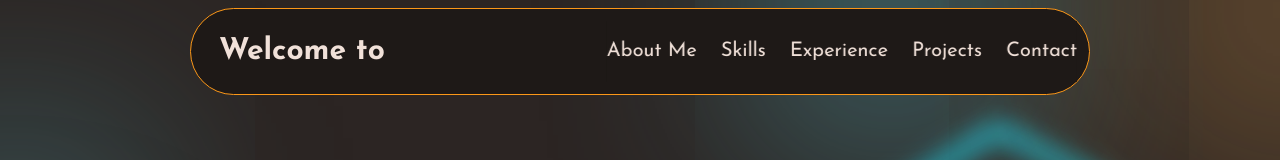
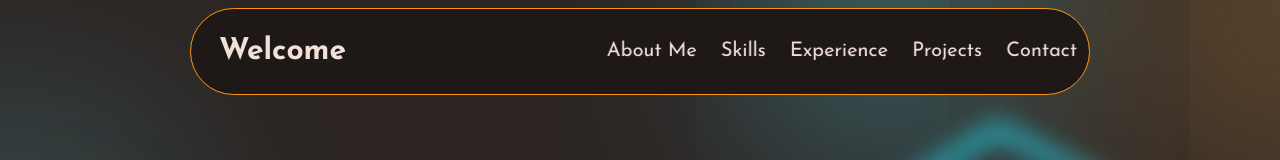
Before and after one commit to Ojesh-Mundale/Personal-Portfolio, a React (Vite) app: page / in a window 1280 px wide. Shown: the top 160 px of the page. Built offline with nearby package versions, Linux system fonts and the light colour scheme.

Commit message:
path changed

```diff
--- a/src/components/navbar/NavbarMain.jsx
+++ b/src/components/navbar/NavbarMain.jsx
@@ -8,7 +8,7 @@ const NavbarMain = () => {
   return (
     <nav className="max-w-[1300px] mx-auto w-full  px-4 fixed left-[50%] -translate-x-[50%] z-20 flex gap-4 mt-2">
       <div className="flex justify-between w-full max-w-[900px] mx-auto bg-black items-center p-3 rounded-r-full rounded-l-full border-orange border-[0.5px] ">
-        <span className="text-3xl font-bold text-white select-none ml-4">Welcome to</span>
+        <span className="text-3xl font-bold text-white select-none ml-4">Welcome</span>
         <div className={`${menuOpen ? "sm:block" : "sm:hidden"} lg:block`}>
           <NavbarLinks />
         </div>
```
